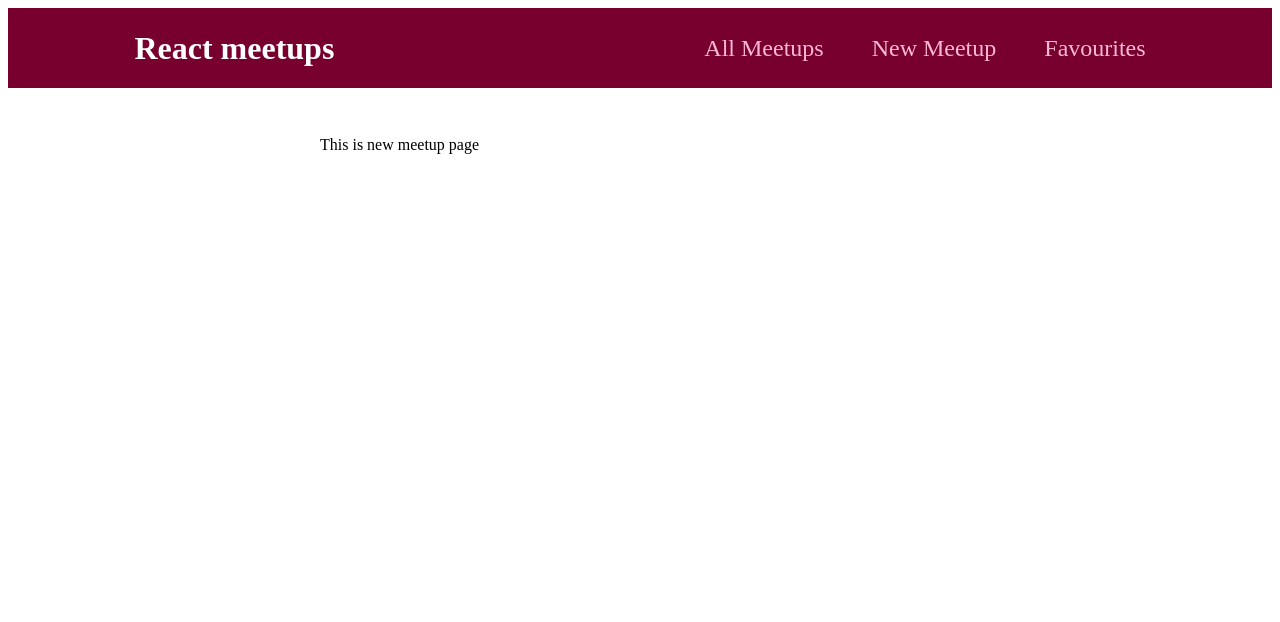
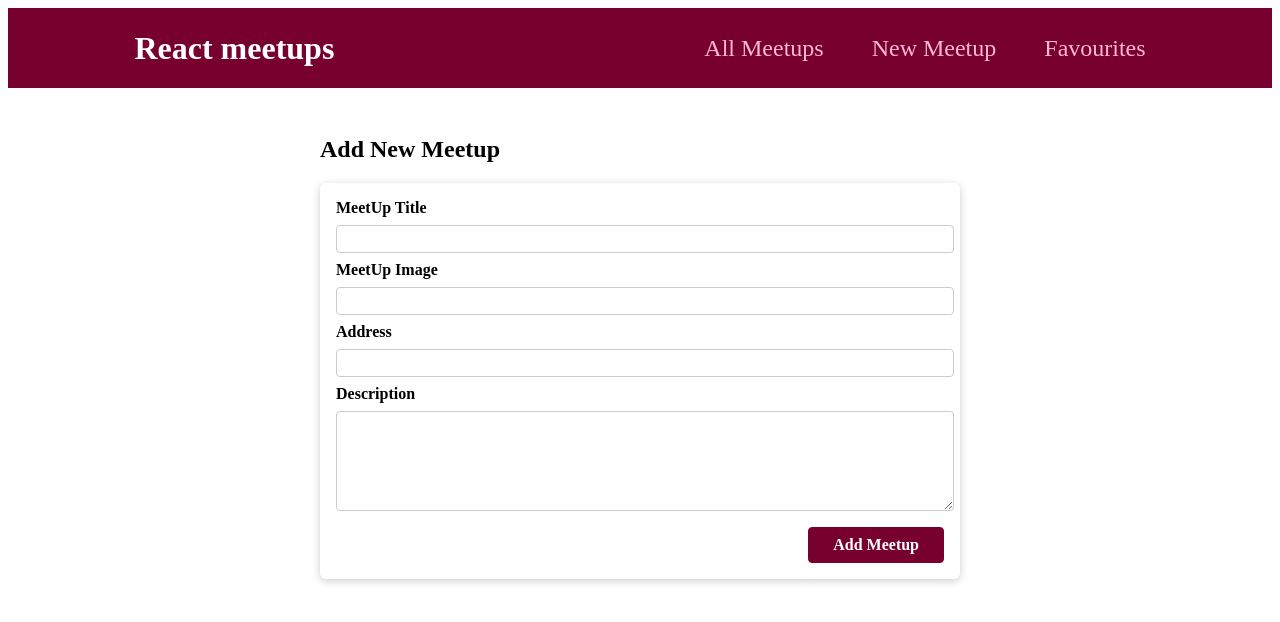
Before and after one commit to SDushan/react_sample, a React (Create React App) app: page /new-meetup in a window 1280 px wide. Shown: the top 622 px of the page. Built offline with nearby package versions, Linux system fonts and the light colour scheme.

Commit message:
added new meetup form component & style

```diff
--- /dev/null
+++ b/src/components/meetups/NewMeetupForm.js
@@ -0,0 +1,59 @@
+import { useRef } from "react";
+import Card from "../common/Card";
+import classes from "./NewMeetupForm.module.css";
+
+function NewMeetUpForm() {
+  const titleInputRef = useRef();
+  const imageInputRef = useRef();
+  const addressInputRef = useRef();
+  const descriptionInputRef = useRef();
+
+  function onSubmitHandler(event) {
+    event.preventDefault();
+
+    const enteredTitle = titleInputRef.current.value;
+    const enteredImage = imageInputRef.current.value;
+    const enteredAddress = addressInputRef.current.value;
+    const enteredDescription = descriptionInputRef.current.value;
+
+    const meetupData = {
+      title: enteredTitle,
+      image: enteredImage,
+      address: enteredAddress,
+      description: enteredDescription,
+    };
+  }
+
+  return (
+    <Card>
+      <form className={classes.form} onSubmit={onSubmitHandler}>
+        <div className={classes.control}>
+          <label htmlFor="title">MeetUp Title</label>
+          <input type="text" required id="title" ref={titleInputRef} />
+        </div>
+        <div className={classes.control}>
+          <label htmlFor="image">MeetUp Image</label>
+          <input type="url" required id="image" ref={imageInputRef} />
+        </div>
+        <div className={classes.control}>
+          <label htmlFor="address">Address</label>
+          <input type="text" required id="address" ref={addressInputRef} />
+        </div>
+        <div className={classes.control}>
+          <label htmlFor="description">Description</label>
+          <textarea
+            required
+            id="description"
+            rows="5"
+            ref={descriptionInputRef}
+          ></textarea>
+        </div>
+        <div className={classes.actions}>
+          <button>Add Meetup</button>
+        </div>
+      </form>
+    </Card>
+  );
+}
+
+export default NewMeetUpForm;
--- /dev/null
+++ b/src/components/meetups/NewMeetupForm.module.css
@@ -0,0 +1,45 @@
+.form {
+  padding: 1rem;
+}
+
+.control {
+  margin-bottom: 0.5rem;
+}
+
+.control label {
+  display: block;
+  font-weight: bold;
+  margin-bottom: 0.5rem;
+}
+
+.control input,
+.control textarea {
+  display: block;
+  font: inherit;
+  border-radius: 4px;
+  border: 1px solid #ccc;
+  padding: 0.25rem;
+  width: 100%;
+}
+
+.actions {
+  margin-top: 1rem;
+  text-align: right;
+}
+
+.actions button {
+  font: inherit;
+  cursor: pointer;
+  background-color: #77002e;
+  color: white;
+  padding: 0.5rem 1.5rem;
+  border: 1px solid #77002e;
+  border-radius: 4px;
+  font-weight: bold;
+}
+
+.actions button:hover,
+.actions button:active {
+  background-color: #a50e48;
+  border-color: #a50e48;
+}
--- a/src/pages/NewMeetup.js
+++ b/src/pages/NewMeetup.js
@@ -1,5 +1,12 @@
+import NewMeetUpForm from "../components/meetups/NewMeetupForm";
+
 function NewMeetup() {
-  return <div>This is new meetup page</div>;
+  return (
+    <section>
+      <h1>Add New Meetup</h1>
+      <NewMeetUpForm />
+    </section>
+  );
 }
 
 export default NewMeetup;
```
